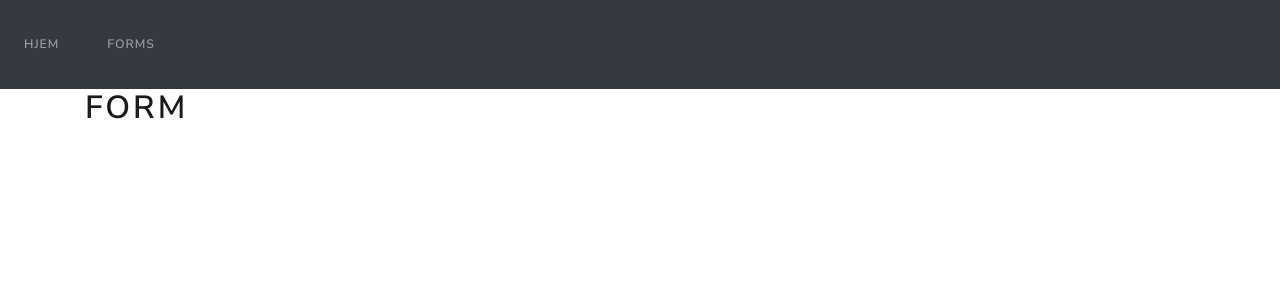
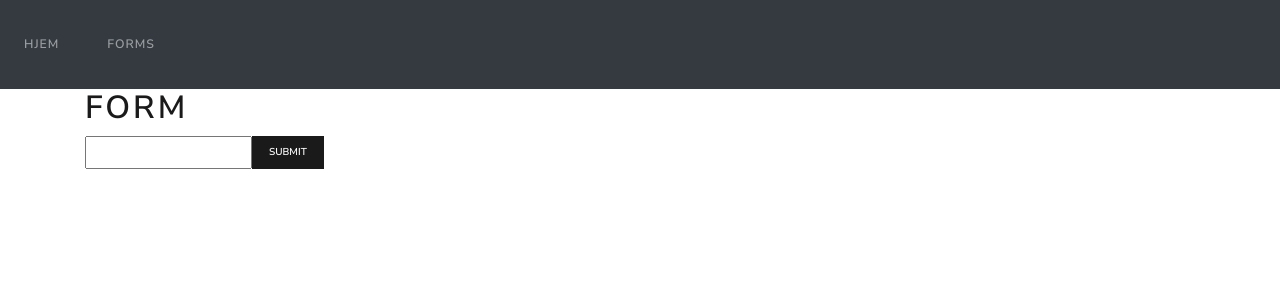
Before and after one commit to HeleneGrini/react-workshop-2020, a Next.js app: page /form in a window 1280 px wide. Shown: the top 300 px of the page. Built offline with nearby package versions, Linux system fonts and the light colour scheme.

Commit message:
Add solution for exersice 1

```diff
--- a/pages/form.tsx
+++ b/pages/form.tsx
@@ -5,6 +5,18 @@ const Form = () => {
   return (
     <div className="container">
       <h1>Form</h1>
+      <form
+        method="post"
+        onSubmit={(e) => {
+          e.preventDefault();
+          console.log("submit");
+        }}
+      >
+        <div className="d-flex">
+          <input type="text" />
+          <button className="btn btn-primary btn-sm">Submit</button>
+        </div>
+      </form>
     </div>
   );
 };
```
